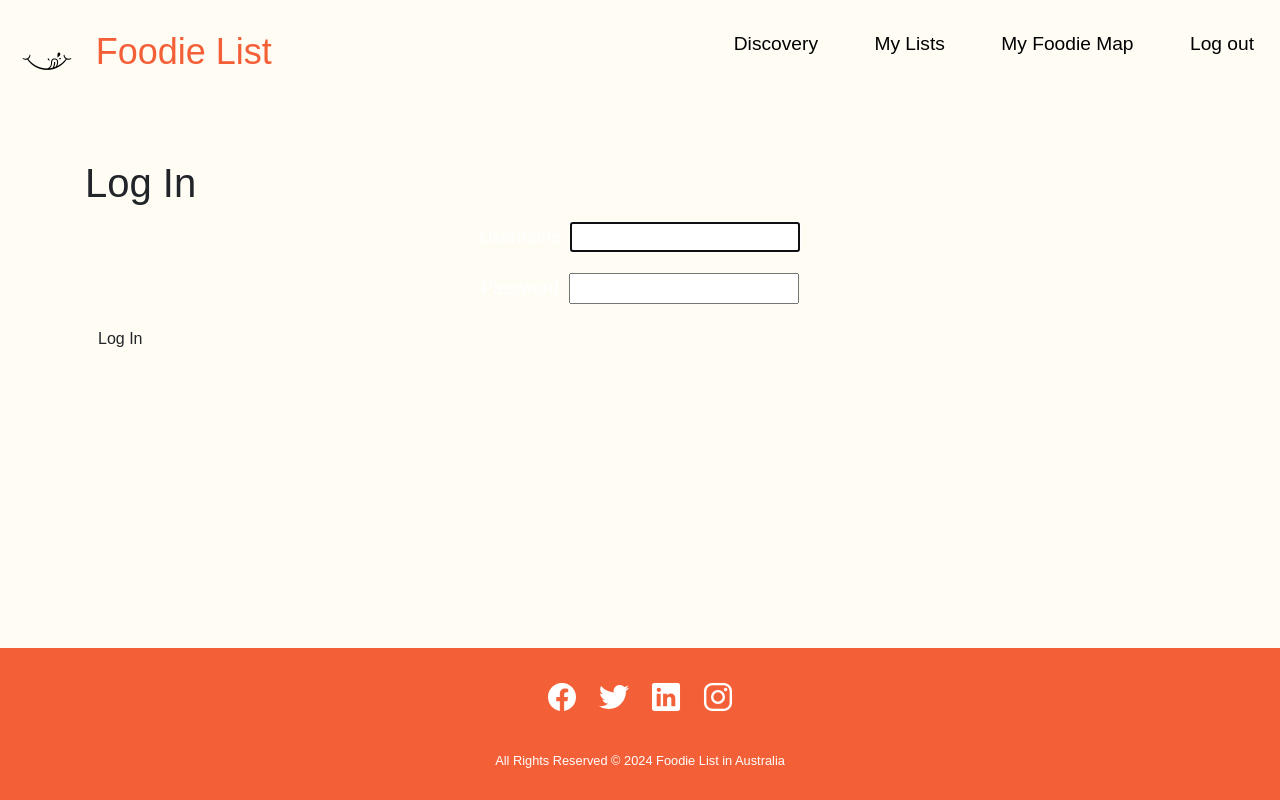
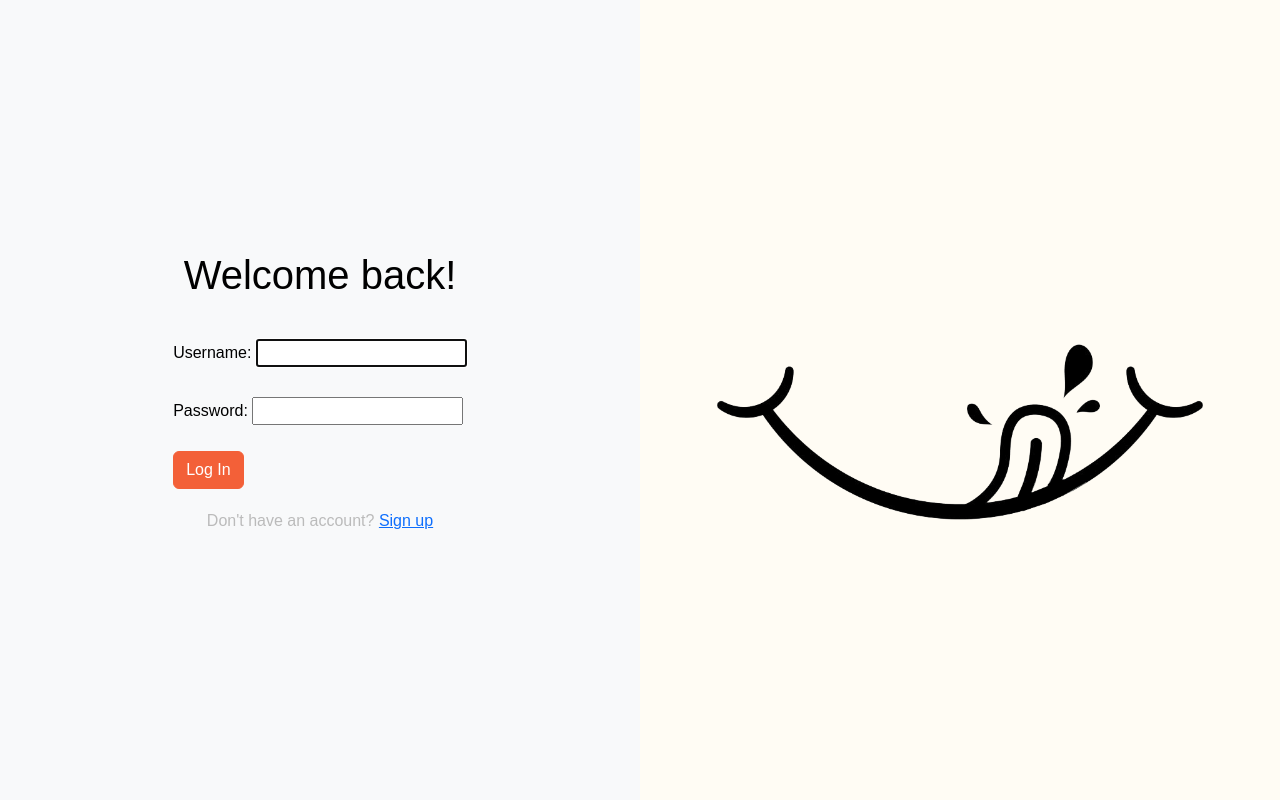
Before and after one commit to normalspoon/foodie_list, a Django app: page /accounts/login/ in a window 1280 px wide. Run offline with Django 5.2, Linux system fonts and the light colour scheme.

Commit message:
Styling for login page.

```diff
--- a/foodie_list_app/settings.py
+++ b/foodie_list_app/settings.py
@@ -136,9 +136,9 @@ USE_TZ = True
 
 STATIC_URL = 'static/'
 
-LOGIN_REDIRECT_URL = ''
+LOGIN_REDIRECT_URL = '/'
 
-LOGOUT_REDIRECT_URL = ''
+LOGOUT_REDIRECT_URL = '/'
 
 # STATIC_ROOT = os.path.join(BASR_DIR, 'static_cdn')
 
--- /dev/null
+++ b/main_app/static/css/registration.css
@@ -0,0 +1,72 @@
+
+/* log in page */
+
+* {
+    margin: 0;
+    padding: 0;
+    box-sizing: border-box;
+    font-family: sans-serif;
+    color: black;
+  }
+
+body {
+    display: flex;
+    flex-direction: column;
+    min-height: 100vh; /* Ensure body takes up at least the full viewport height */
+    margin: 0;
+    background-color: #FFFCF4;
+  }
+
+  p{
+    color: #BBBBBB;
+  }
+
+.btn-primary{
+    background-color: #F36038;
+    border-color:#F36038;
+    --bs-btn-hover-bg: #de5935;
+    --bs-btn-hover-border-color: #de5935;
+    --bs-btn-active-bg: #c75030;
+    --bs-btn-active-border-color: #c75030;
+}
+
+.login-container {
+    display: flex;
+    height: 100vh;
+    padding: 0;
+    position: relative;
+}
+.login-form {
+    display: flex;
+    flex-direction: column;
+    justify-content: center;
+    align-items: center;
+    padding: 20px;
+    background-color: #f8f9fa;
+}
+.login-form h1 {
+    margin-bottom: 20px;
+
+}
+
+.login-form p {
+    margin-top: 20px;
+
+}
+
+.login-form input {
+    margin-bottom: 10px;
+}
+.login-image {
+    background: url('/static/foodie_logo_nobackground.png') no-repeat center center;
+    background-size: contain;
+
+}
+
+.login-image h1{
+
+    position: absolute;
+    bottom: 10rem;
+    text-align: center;
+
+}
--- a/main_app/static/css/style.css
+++ b/main_app/static/css/style.css
@@ -5,6 +5,7 @@
     padding: 0;
     box-sizing: border-box;
     font-family: sans-serif;
+    color: black;
   }
 
   body {
@@ -23,13 +24,17 @@
     padding-top: 159px;
     padding-bottom: 153px;
   }
-
+  p{
+    color: #BBBBBB;
+  }
 
   i {
     margin-right: 10px;
   }
   /*----------bootstrap-navbar-css------------*/
-
+  a{
+    text-decoration: none;
+  }
   a:hover{
     color: #FECC4E;
     text-decoration: none;
@@ -131,15 +136,10 @@
   }
 
 
-  p {
-    color: white;
+  .copyright {
     text-align: center;
     margin-top: 15px;
     margin-bottom: 10px;
-    font-size: 1.1em;
-  }
-
-  .copyright {
     color: white;
     font-size:0.8em;
   }
--- a/main_app/templates/base.html
+++ b/main_app/templates/base.html
@@ -4,7 +4,7 @@
 <head>
     <meta charset="UTF-8">
     <meta name="viewport" content="width=device-width, initial-scale=1.0">
-    <link rel="stylesheet" href="https://cdn.jsdelivr.net/npm/bootstrap@4.6.1/dist/css/bootstrap.min.css">
+    <link rel="stylesheet" href="https://cdn.jsdelivr.net/npm/bootstrap@5.3.3/dist/css/bootstrap.min.css">
     <link rel="stylesheet" type="text/css" href="{% static 'css/style.css' %}">
     <link rel="icon" type="image/x-icon" href="/images/favicon.ico">
     <title>Foodie list</title>
@@ -33,7 +33,7 @@
                 </li>
                 {% else %}
                 <li class="nav-item">
-                    <a class="nav-link" href="">Log In</a>
+                    <a class="nav-link" href="{% url 'login' %}">Log In</a>
                 </li>
                 {% endif %}
             </ul>
--- a/main_app/templates/home.html
+++ b/main_app/templates/home.html
@@ -1,5 +1,5 @@
-
 {% extends 'base.html' %}
+{% load static %}
 {% block content %}
 
 <h1>Home</h1>
--- a/main_app/templates/registration/login.html
+++ b/main_app/templates/registration/login.html
@@ -1,11 +1,37 @@
-{% extends 'base.html' %} {% block content %}
+{% load static %}
+<!DOCTYPE html>
+<html lang="en">
 
-<h1>Log In</h1>
+<head>
+  <meta charset="UTF-8">
+  <meta name="viewport" content="width=device-width, initial-scale=1.0">
+  <link rel="stylesheet" href="https://cdn.jsdelivr.net/npm/bootstrap@5.3.3/dist/css/bootstrap.min.css">
+  <link rel="stylesheet" type="text/css" href="{% static 'css/registration.css' %}">
+</head>
 
-<form method="POST" action="{% url 'login' %}">
-  {% csrf_token %} {{ form.as_p }}
-  <input type="hidden" name="next" value="{{ next }}" />
-  <button type="submit" class="btn">Log In</button>
-</form>
+<body>
+  <div class="container-fluid login-container">
 
-{% endblock %}
+      <div class="col-md-6 login-form">
+        <h1>Welcome back!</h1>
+
+        <form method="POST" action="{% url 'login' %}">
+          {% csrf_token %} {{ form.as_p }}
+          <input type="hidden" name="next" value="{{ next }}" />
+          <button type="submit" class="btn btn-primary">Log In</button>
+        </form>
+
+        <p>Don't have an account? <a href="">Sign up</a></p>
+      </div>
+
+
+    <div class="col-md-6 login-image">
+
+    </div>
+
+
+
+  </div>
+</body>
+
+</html>
```
